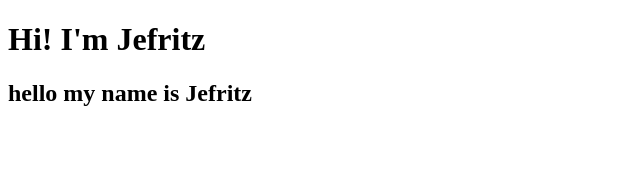
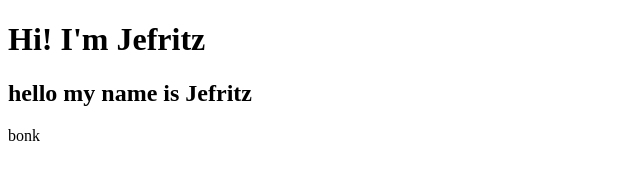
Before and after one commit to jefritz22/jfodesigns, a plain HTML site: page index.html in a window 1280 px wide. Shown: the full height of the page, 0-640 px from the left. Drawn offline with Linux system fonts and the light colour scheme.

Commit message:
initial commit

```diff
--- a/index.html
+++ b/index.html
@@ -8,5 +8,6 @@
 <body>
     <h1>Hi! I'm Jefritz</h1>
     <h2>hello my name is Jefritz</h2>
+    <p>bonk</p>
 </body>
 </html>
```
